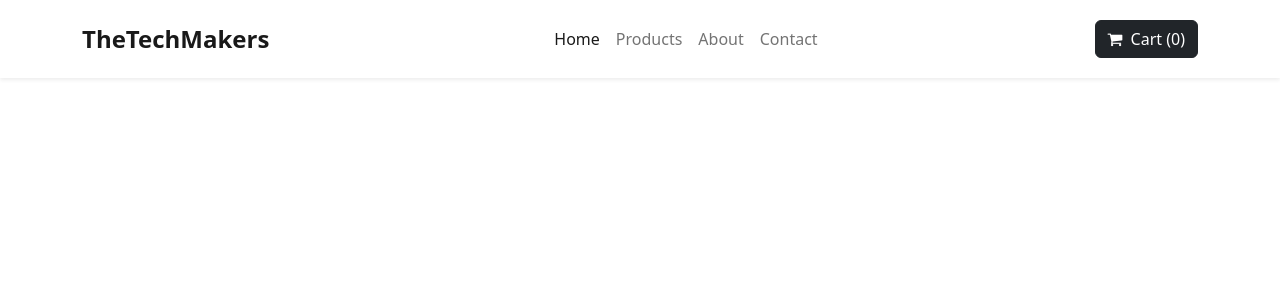
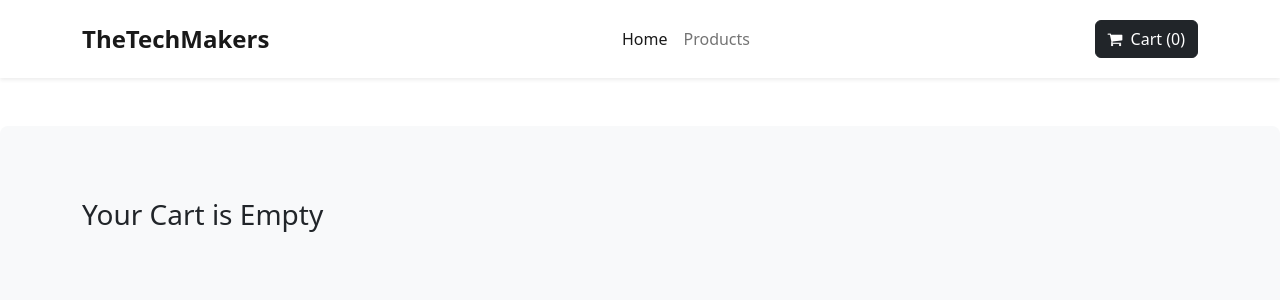
Before and after one commit to surjesh-yadav/the_tech_makers_assignment, a React (Create React App) app: page /cart in a window 1280 px wide. Shown: the top 300 px of the page. Built offline with nearby package versions, Linux system fonts and the light colour scheme.

Commit message:
Cart Page Done

```diff
--- a/src/App.js
+++ b/src/App.js
@@ -4,6 +4,7 @@ import Home from "./components/Home";
 import { Routes, Route } from "react-router-dom";
 import Products from "./components/Products";
 import Product from "./components/Product";
+import Cart from "./components/Cart";
 function App() {
   return (
     <>
@@ -12,7 +13,7 @@ function App() {
         <Route exact path="/" element={<Home />} />
         <Route exact path="/products" element={<Products />} />
         <Route exact path="/products/:id" element={<Product />} />
-
+        <Route exact path="/cart" element={<Cart />} />
       </Routes>
     </>
   );
--- /dev/null
+++ b/src/components/Cart.jsx
@@ -0,0 +1,79 @@
+import React from 'react';
+import {useSelector, useDispatch} from 'react-redux'
+import { NavLink } from 'react-router-dom';
+import { addCart, delCart } from '../redux/action';
+
+const Cart = () => {
+    const state = useSelector((state)=> state.handleCart)
+    const dispatch = useDispatch()
+
+    const handleAdd = (item) => {
+        dispatch(addCart(item))
+    }
+    const handleDel = (item) => {
+        dispatch(delCart(item))
+    }
+
+    const emptyCart = () => {
+        return(
+            <div className="px-4 my-5 bg-light rounded-3 py-5">
+                <div className="container py-4">
+                    <div className="row">
+                        <h3>Your Cart is Empty</h3>
+                    </div>
+                </div>
+            </div>
+        )
+    }
+    const cartItems = (product) => {
+        return(
+            <>
+                <div className="px-4 my-5 bg-light rounded-3 py-5">
+                <div className="container py-4">
+                    <div className="row justify-content-center">
+                        <div className="col-md-4">
+                            <img src={product.image} alt={product.title} height="200px" width="180px" />
+                        </div>
+                        <div className="col-md-4">
+                            <h3>{product.title}</h3>
+                            <p className="lead fw-bold">
+                                {product.qty} X ₹{product.price} = ₹{product.qty * product.price}
+                            </p>
+                            <button className="btn btn-outline-dark me-4" onClick={()=>handleDel(product)}>
+                                <i className="fa fa-minus"></i>
+                            </button>
+                            <button className="btn btn-outline-dark" onClick={()=> handleAdd(product)}>
+                                <i className="fa fa-plus"></i>
+                            </button>
+                        </div>
+                    </div>
+                </div>
+            </div>
+            </>
+        )
+
+    }
+    const buttons = () => {
+        return(
+            <>
+                <div className="container">
+                    <div className="row">
+                        <NavLink to="/checkout" className="btn btn-outline-dark mb-5 w-25 mx-auto">
+                            Proceed to Checkout
+                        </NavLink>
+                    </div>
+                </div>
+            </>
+        )
+    }
+
+    return (
+        <div>
+            {state.length === 0 && emptyCart()}
+            {state.length !== 0 && state.map(cartItems)}
+            {state.length !== 0 && buttons()}
+        </div>
+    );
+}
+
+export default Cart;
--- a/src/components/Home.jsx
+++ b/src/components/Home.jsx
@@ -4,8 +4,8 @@ import Carousel from "react-bootstrap/Carousel";
 import Products from "./Products";
 const Home = () => {
   return (
-    <div>
-      <div className="hero">
+    <div className="container">
+      <div className="container">
         <Carousel>
           <Carousel.Item>
             <img
--- a/src/components/Nav.jsx
+++ b/src/components/Nav.jsx
@@ -9,7 +9,7 @@ const Navbar = () => {
       <nav className="navbar navbar-expand-lg navbar-light bg-white py-3 shadow-sm">
         <div className="container">
           <NavLink className="navbar-brand fw-bold fs-4" to="/">
-          TheTechMakers
+            TheTechMakers
           </NavLink>
           <button
             className="navbar-toggler"
@@ -34,16 +34,6 @@ const Navbar = () => {
                   Products
                 </NavLink>
               </li>
-              <li className="nav-item">
-                <NavLink className="nav-link" to="/about">
-                  About
-                </NavLink>
-              </li>
-              <li className="nav-item">
-                <NavLink className="nav-link" to="/contact">
-                  Contact
-                </NavLink>
-              </li>
             </ul>
             <div className="buttons">
               <NavLink to="/cart" className="btn btn-outline-dark ms-2">
--- a/src/components/Product.jsx
+++ b/src/components/Product.jsx
@@ -3,7 +3,7 @@ import { useDispatch } from "react-redux";
 import { addCart } from "../redux/action";
 import { useParams } from "react-router";
 import { Link } from "react-router-dom";
-import Skeleton from "react-loading-skeleton";
+
 
 const Product = () => {
   const { id } = useParams();
--- a/src/components/Products.jsx
+++ b/src/components/Products.jsx
@@ -1,11 +1,19 @@
 import React, { useState, useEffect } from "react";
 import Dropdown from "react-bootstrap/Dropdown";
 import { Link } from "react-router-dom";
+import { addCart } from "../redux/action";
+import { useDispatch } from "react-redux";
+
 const Products = () => {
   const [data, setData] = useState([]);
   const [filter, setFilter] = useState(data);
   const [loading, setLoading] = useState(false);
   let componentMounted = true;
+
+  const dispatch = useDispatch();
+  const addProduct = (product) => {
+    dispatch(addCart(product));
+  };
 
   useEffect(() => {
     const getProducts = async () => {
@@ -61,7 +69,7 @@ const Products = () => {
         {filter.map((product) => {
           return (
             <>
-              <div className="col-md-3 mb-5">
+              <div className=" col-md-3 mb-5  ">
                 <div
                   class="card h-100 text-center p-4 shadow p-3 mb-5 bg-white rounded border-0"
                   key={product.id}
@@ -85,7 +93,11 @@ const Products = () => {
                     >
                       View Product
                     </Link>
-                    <button type="button" className="btn btn-warning btn-sm">
+                    <button
+                      onClick={() => addProduct(product)}
+                      type="button"
+                      className="btn btn-warning btn-sm"
+                    >
                       Add to Cart
                     </button>
                   </div>
```
